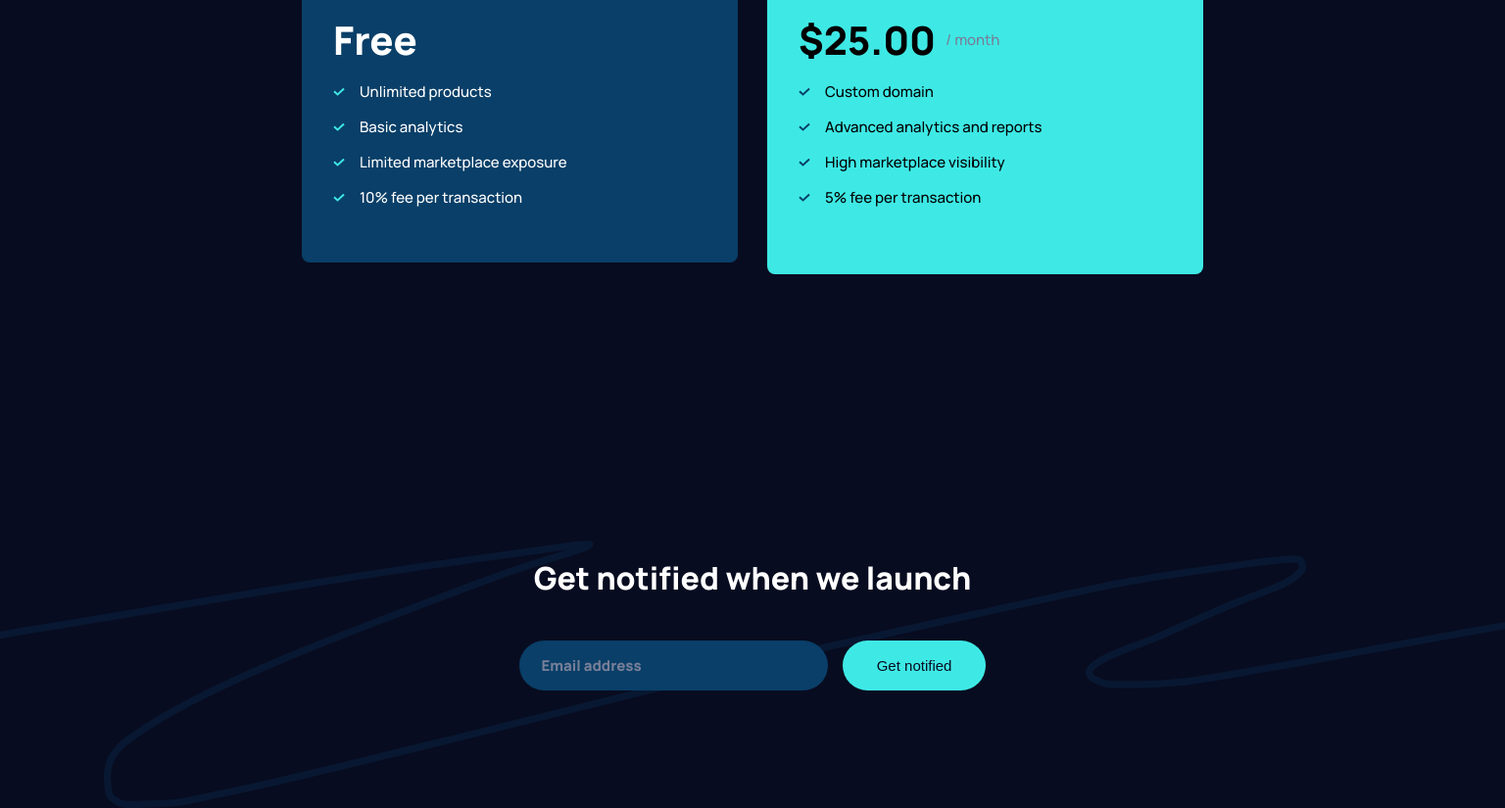
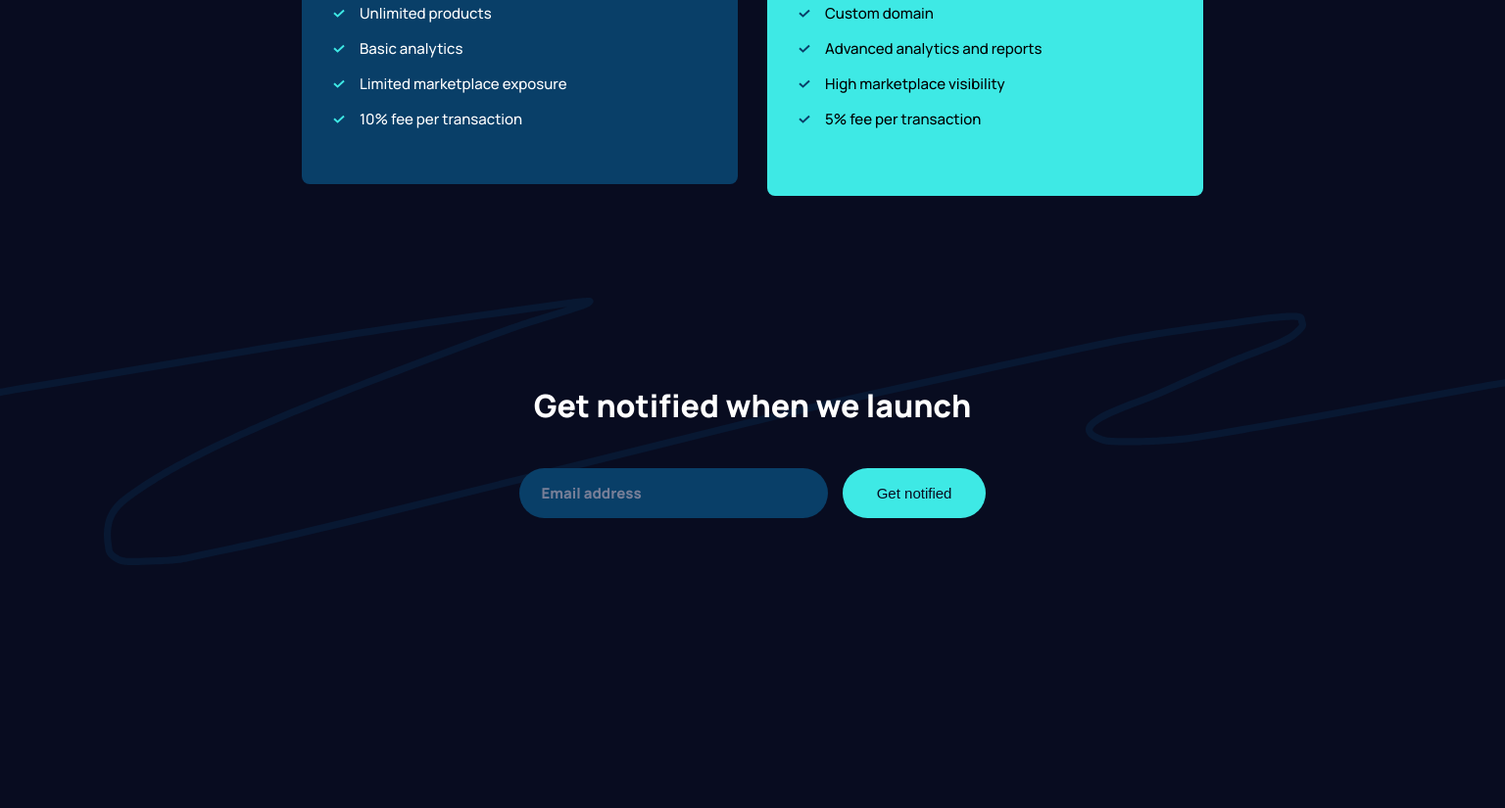
Before and after one commit to Loniewski02/FM-maker-landing-page, a plain HTML site: page index.html in a window 1536 px wide. Shown: the part 1972-2797 px from the top of the page at 98% size. After the commit the page ends 2654 px from the top, so only its background shows below. Drawn offline with Linux system fonts and the light colour scheme.

Commit message:
nowwww????

```diff
--- a/src/sass/style.scss
+++ b/src/sass/style.scss
@@ -538,17 +538,17 @@ body {
 	}
 
 	.header {
-		margin: 2em 0 1em;
+		margin: 2em 0 0;
 	}
 
 	.about {
 		padding: 14em 2em;
 	}
 	.offers {
-		padding: 4em 2em 14em;
+		padding: 0;
 	}
 
 	.newsletter {
-		padding: 4em 0 9em;
+		padding: 12em 2em 8em;
 	}
 }
```
Also changed, not shown: dist/css/style.min.css.
